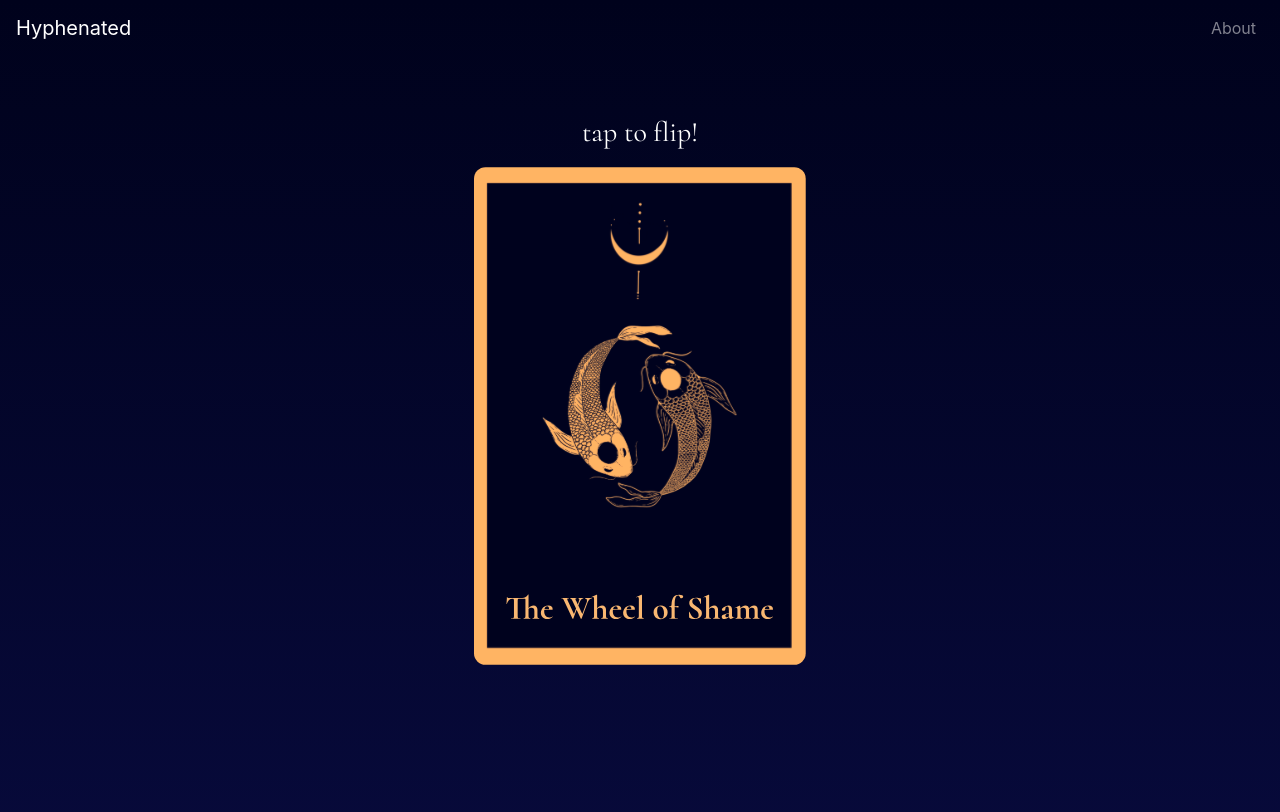
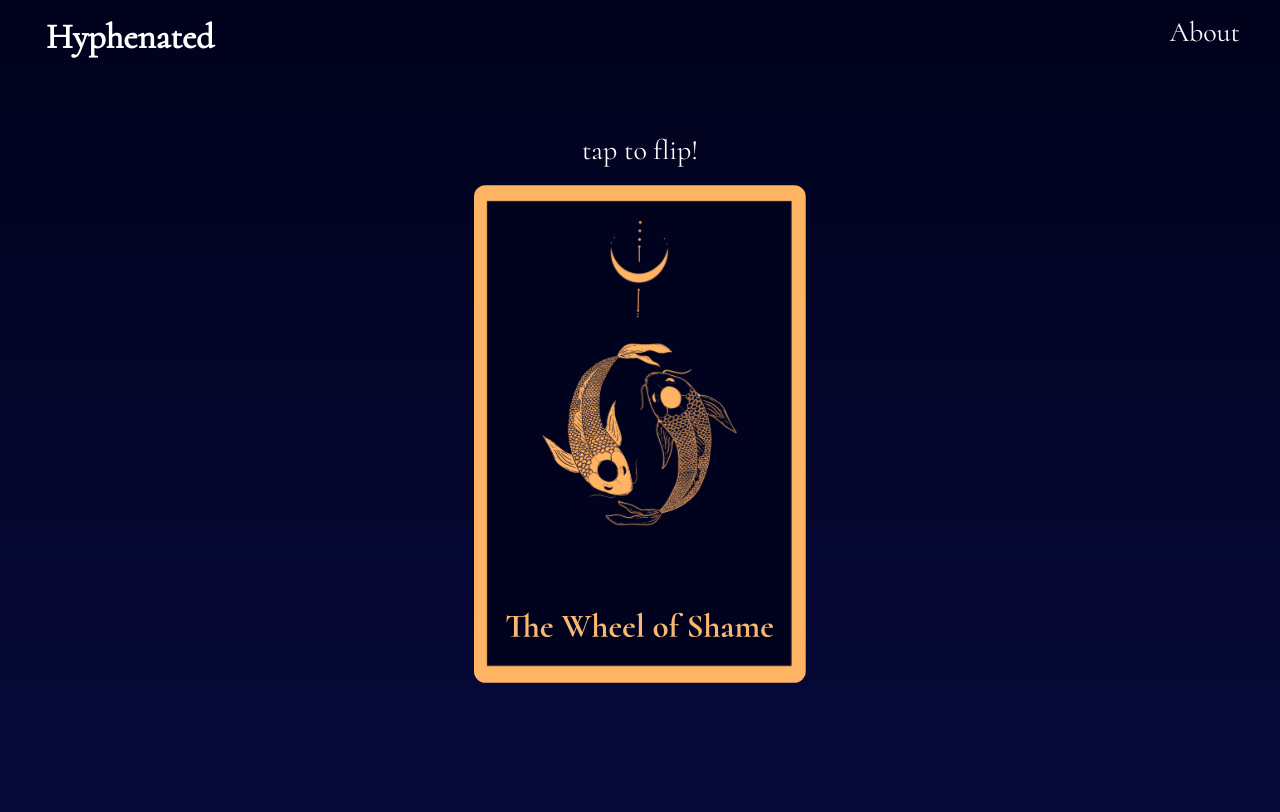
Before and after one commit to TeamHealthcareSidePrjct/mentalhealth-aapi, a Next.js app: page /results in a window 1280 px wide. Shown: the top 812 px of the page. Built offline with nearby package versions, Linux system fonts and the light colour scheme.

Commit message:
fix nav font

```diff
--- a/components/nav.js
+++ b/components/nav.js
@@ -1,14 +1,19 @@
 import { Navbar, Nav } from "react-bootstrap";
+import styles from "../styles/Home.module.css";
 
 export default function NavBar() {
   return (
     <div>
       <Navbar className="navbar navbar-dark" bg="clear" expand="lg">
-        <Navbar.Brand href="/">Hyphenated</Navbar.Brand>
+        <Navbar.Brand className={styles.navbarstitlestyles} href="/">
+          Hyphenated
+        </Navbar.Brand>
         <Navbar.Toggle aria-controls="basic-navbar-nav" />
         <Navbar.Collapse id="basic-navbar-nav">
-          <Nav className="ml-auto">
-            <Nav.Link href="/about">About</Nav.Link>
+          <Nav className={"ml-auto pr-3"}>
+            <Nav.Link href="/about">
+              <h3>About</h3>
+            </Nav.Link>
           </Nav>
         </Navbar.Collapse>
       </Navbar>
--- a/styles/Home.module.css
+++ b/styles/Home.module.css
@@ -258,3 +258,13 @@
   margin: 10px;
   cursor: pointer;
 }
+
+.navbarstitlestyles {
+  font-family: Cormorant;
+  font-style: normal;
+  font-weight: bold;
+  font-size: 35px;
+  line-height: 48px;
+  color: #e2e2e2;
+  padding-left: 30px;
+}
```
